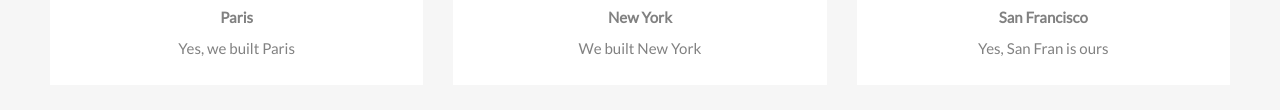
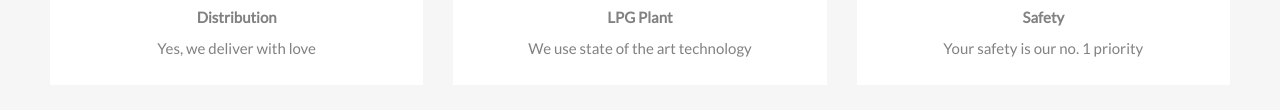
Before and after one commit to babar-jamal/almubarakint.github.io, a plain HTML site: page index.html in a window 1280 px wide. Shown: the part 2702-2812 px from the top of the page. Drawn offline with nearby package versions, Linux system fonts and the light colour scheme.

Commit message:
Update index.html

```diff
--- a/index.html
+++ b/index.html
@@ -307,23 +307,23 @@
     <div class="row text-center slideanim">
         <div class="col-sm-4">
             <div class="thumbnail">
-                <img src="paris.jpg" alt="Paris" width="400" height="300">
-                <p><strong>Paris</strong></p>
-                <p>Yes, we built Paris</p>
+                <img src="cylinders.jpg" alt="Paris" width="400" height="300">
+                <p><strong>Distribution</strong></p>
+                <p>Yes, we deliver with love</p>
             </div>
         </div>
         <div class="col-sm-4">
             <div class="thumbnail">
                 <img src="newyork.jpg" alt="New York" width="400" height="300">
-                <p><strong>New York</strong></p>
-                <p>We built New York</p>
+                <p><strong>LPG Plant</strong></p>
+                <p>We use state of the art technology</p>
             </div>
         </div>
         <div class="col-sm-4">
             <div class="thumbnail">
                 <img src="sanfran.jpg" alt="San Francisco" width="400" height="300">
-                <p><strong>San Francisco</strong></p>
-                <p>Yes, San Fran is ours</p>
+                <p><strong>Safety</strong></p>
+                <p>Your safety is our no. 1 priority</p>
             </div>
         </div>
     </div><br>
@@ -340,13 +340,13 @@
         <!-- Wrapper for slides -->
         <div class="carousel-inner" role="listbox">
             <div class="item active">
-                <h4>"This company is the best. I am so happy with the result!"<br><span>Michael Roe, Vice President, Comment Box</span></h4>
+                <h4>"This company is the best. I am so happy with the quality of their LPG!"<br><span>Michael Roe, Vice President, Comment Box</span></h4>
             </div>
             <div class="item">
                 <h4>"One word... WOW!!"<br><span>John Doe, Salesman, Rep Inc</span></h4>
             </div>
             <div class="item">
-                <h4>"Could I... BE any more happy with this company?"<br><span>Chandler Bing, Actor, FriendsAlot</span></h4>
+                <h4>"Never had an issue with the supply and the end product. Much recommended?"<br><span>Chandler Bing, Actor, FriendsAlot</span></h4>
             </div>
         </div>
 
```
Lines whose indentation alone changed are shown as unchanged.
